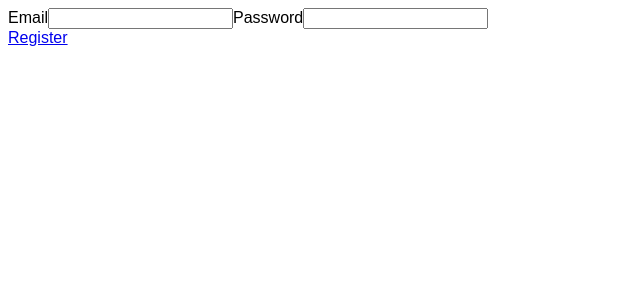
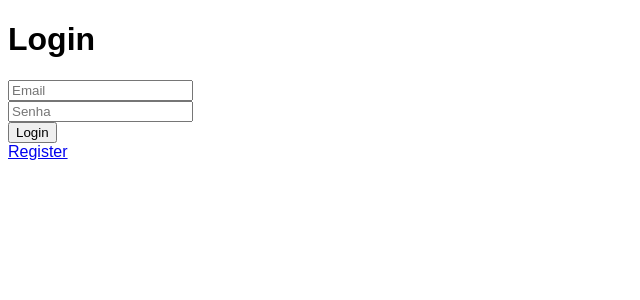
Before and after one commit to Gabriel-sys-hub/Ebytr, a React (Create React App) app in the folder client/: page / in a window 1280 px wide. Shown: the top 300 px of the page, without its empty margins (0-640 px from the left). Built offline with nearby package versions, Linux system fonts and the light colour scheme.

Commit message:
feat: tela de login, ligação com backend, enviando dados;

```diff
--- a/client/src/pages/Login/index.jsx
+++ b/client/src/pages/Login/index.jsx
@@ -1,18 +1,65 @@
 import React from 'react';
 import { Link } from 'react-router-dom';
+import { Formik, Form, Field, ErrorMessage } from 'formik';
+import * as yup from 'yup';
+import Axios from 'axios';
+
 function Login() {
+
+  const validationsLogin = yup.object().shape({
+    email: yup
+      .string()
+      .email("Invalid Email")
+      .required("Email is required"),
+    password: yup
+      .string()
+      .min(8, "Password need to be atlast 8 characteres lenght")
+      .required("Password is required"),
+  });
+
+  const handleLogin = (values) => {
+    Axios.post("http://localhost:3001/login", {
+      email: values.email,
+      password: values.password,
+    }).then((response) => {
+      alert(response.data.msg);
+    });
+  };
+
   return (
     <div>
-      <form>
-        <label>
-          Email
-          <input type='text'/>
-        </label>
-        <label>
-          Password
-          <input type='text'/>
-        </label>
-      </form>
+  <h1>Login</h1>
+      <Formik
+        initialValues={{}}
+        onSubmit={handleLogin}
+        validationSchema={validationsLogin}
+      >
+        <Form className="login-form">
+          <div className="login-form-group">
+            <Field name="email" className="form-field" placeholder="Email" />
+
+            <ErrorMessage
+              component="span"
+              name="email"
+              className="form-error"
+            />
+          </div>
+          {/*Outro campo*/}
+          <div className="form-group">
+            <Field name="password" className="form-field" placeholder="Senha" />
+
+            <ErrorMessage
+              component="span"
+              name="password"
+              className="form-error"
+            />
+          </div>
+
+          <button className="button" type="submit">
+            Login
+          </button>
+        </Form>
+      </Formik>
       <Link to="/register" type="button">Register</Link>
     </div>
   );
--- a/client/src/pages/Register/index.jsx
+++ b/client/src/pages/Register/index.jsx
@@ -11,11 +11,11 @@ function Register() {
       password: values.password,
     }).then((response) => {
       console.log(response);
-    }).catch((err) => console.log(err))
+    }).catch(() => alert('Email já existe'))
   }
 
   const validationRegister = yup.object().shape({
-    email: yup.string().email('Its not a Email').required('Email is required'),
+    email: yup.string().email('Invalid Email').required('Email is required'),
     password: yup.string().min(8).required('Password is required'),
   })
 
```
Also changed, not shown: 1 other file (tests, documents, lock files or other folders).
